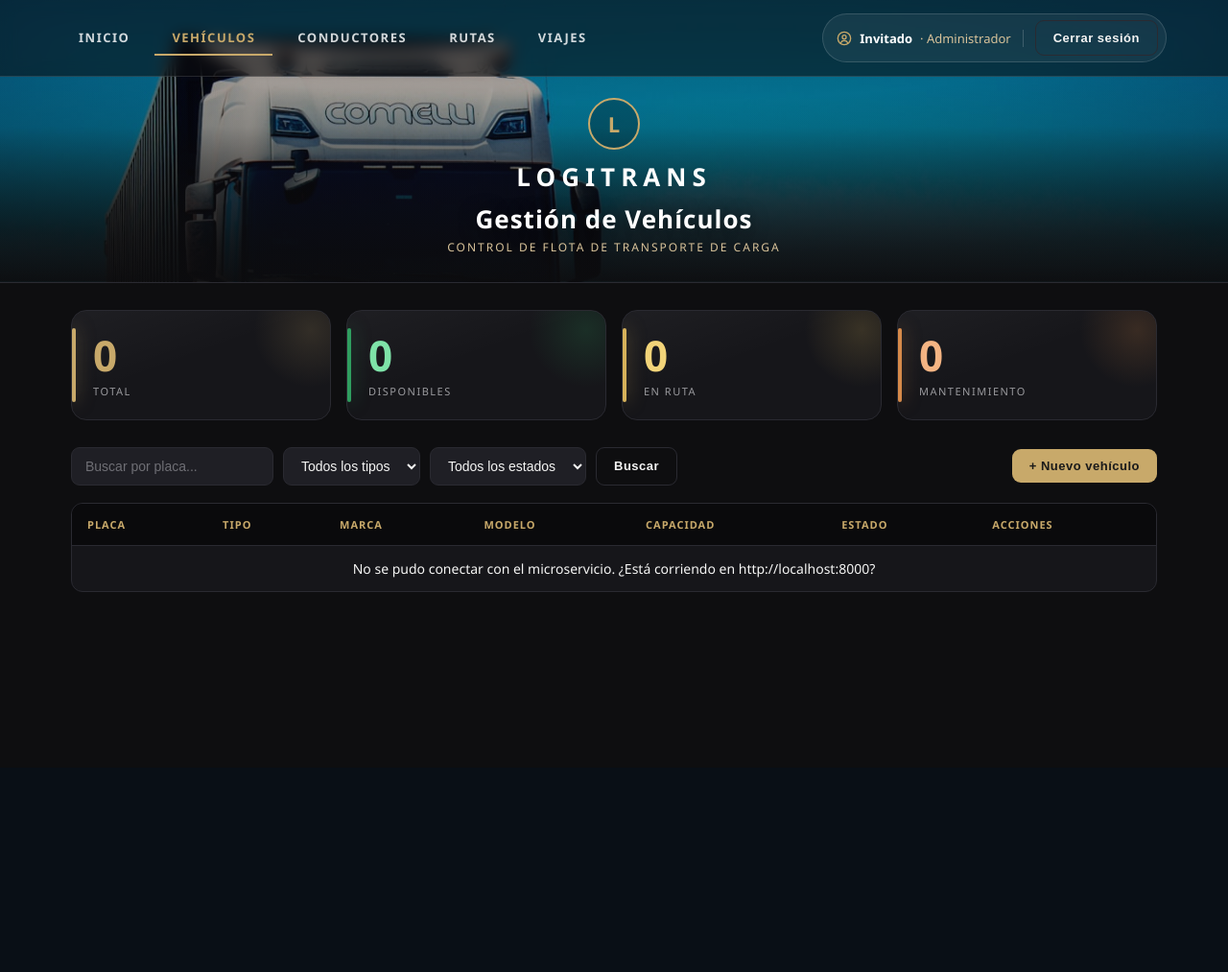
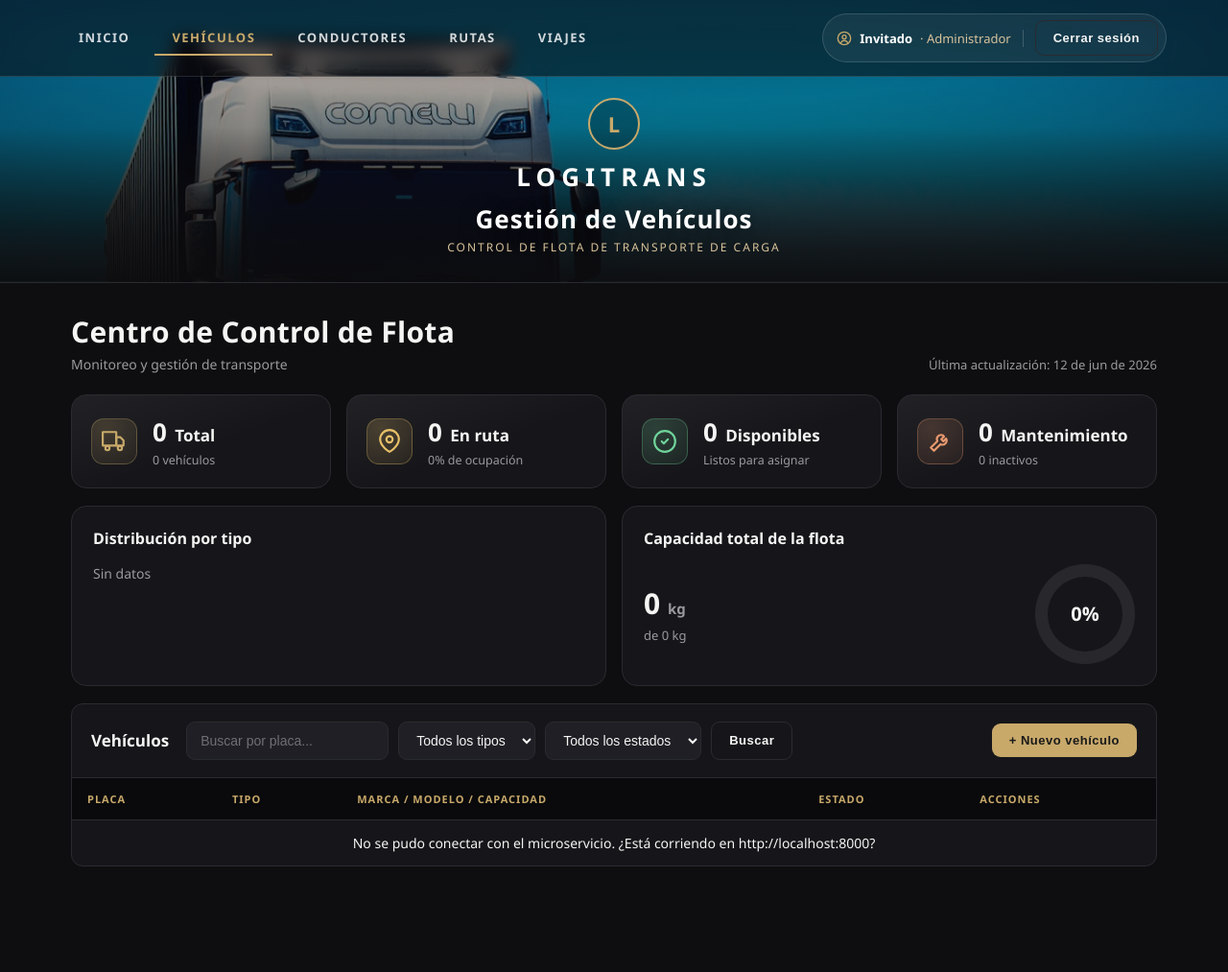
Before and after one commit to johtarazon-source/Examen_prog, a PHP site: page / in a window 1280 px wide. Shown: the whole page at 96% size. Before the commit the page ends 617 px from the top, so only its background shows below. Run offline with PHP 8.4, Linux system fonts and the light colour scheme.

Commit message:
Rediseñar el modulo de Vehiculos como panel de control
Nueva interfaz tipo dashboard (datos reales del microservicio):
- Encabezado "Centro de Control de Flota" con fecha de actualizacion
- Tarjetas KPI con icono: total, en ruta (+% ocupacion), disponibles,
  mantenimiento (+inactivos)
- Panel de capacidad de la flota con anillo de progreso (conic-gradient)
- Panel de distribucion por tipo con barras
- Tabla enriquecida (icono + marca/modelo/capacidad combinados)

Se omiten mapa GPS y grafico mensual por falta de datos en el backend.
El CRUD (alta/edicion/eliminacion/filtros) se mantiene intacto.

Co-Authored-By: Claude Opus 4.8 <noreply@anthropic.com>

```diff
--- a/frontend-logistica/css/styles.css
+++ b/frontend-logistica/css/styles.css
@@ -774,3 +774,138 @@ body {
 .panel__link:hover {
     color: var(--gold-soft);
 }
+
+/* =====================================================
+   DASHBOARD (panel de control del modulo de vehiculos)
+   ===================================================== */
+.dashboard { padding-top: 30px; padding-bottom: 60px; }
+
+/* Encabezado del panel */
+.dash-head {
+    display: flex;
+    align-items: flex-end;
+    justify-content: space-between;
+    flex-wrap: wrap;
+    gap: 10px;
+    margin-bottom: 22px;
+}
+.dash-head__title { font-size: 30px; font-weight: 800; letter-spacing: .3px; }
+.dash-head__sub   { color: var(--muted); margin-top: 4px; font-size: 14px; }
+.dash-head__date  { color: var(--muted); font-size: 13px; }
+
+/* Tarjetas KPI con icono */
+.kpis {
+    display: grid;
+    grid-template-columns: repeat(4, 1fr);
+    gap: 16px;
+    margin-bottom: 18px;
+}
+.kpi {
+    position: relative;
+    display: flex;
+    align-items: center;
+    gap: 16px;
+    background:
+        linear-gradient(160deg, rgba(255,255,255,.05), rgba(255,255,255,0) 55%),
+        var(--bg-2);
+    border: 1px solid var(--line);
+    border-radius: 16px;
+    padding: 20px;
+    overflow: hidden;
+    transition: transform .18s ease, border-color .18s ease, box-shadow .18s ease;
+}
+.kpi:hover {
+    transform: translateY(-3px);
+    border-color: rgba(200,169,106,.4);
+    box-shadow: 0 14px 34px rgba(0,0,0,.45);
+}
+.kpi__icon {
+    flex: 0 0 auto;
+    width: 48px; height: 48px;
+    display: grid; place-items: center;
+    border-radius: 13px;
+    color: var(--gold);
+    background: radial-gradient(120% 120% at 30% 20%, rgba(200,169,106,.22), rgba(200,169,106,.05));
+    border: 1px solid rgba(200,169,106,.3);
+}
+.kpi__main { font-size: 17px; font-weight: 600; }
+.kpi__num  { font-size: 26px; font-weight: 800; margin-right: 4px; }
+.kpi__sub  { color: var(--muted); font-size: 12.5px; margin-top: 3px; }
+/* Acentos de color por tipo de KPI (icono y resplandor) */
+.kpi--ruta .kpi__icon { color: #e8c069; background: radial-gradient(120% 120% at 30% 20%, rgba(232,192,105,.22), rgba(232,192,105,.05)); border-color: rgba(232,192,105,.3); }
+.kpi--ok   .kpi__icon { color: #6fd39a; background: radial-gradient(120% 120% at 30% 20%, rgba(111,211,154,.2),  rgba(111,211,154,.05)); border-color: rgba(111,211,154,.3); }
+.kpi--mant .kpi__icon { color: #e89a6f; background: radial-gradient(120% 120% at 30% 20%, rgba(232,154,111,.2),  rgba(232,154,111,.05)); border-color: rgba(232,154,111,.3); }
+
+/* Grid de paneles (distribucion + capacidad) */
+.dash-grid {
+    display: grid;
+    grid-template-columns: 1fr 1fr;
+    gap: 16px;
+    margin-bottom: 18px;
+}
+.card-panel {
+    background: var(--bg-2);
+    border: 1px solid var(--line);
+    border-radius: 16px;
+    padding: 22px;
+}
+.card-panel__title { font-size: 16px; font-weight: 700; margin-bottom: 16px; }
+.card-panel__empty { color: var(--muted); font-size: 14px; }
+
+/* Barras de distribucion por tipo */
+.barra {
+    display: grid;
+    grid-template-columns: 110px 1fr 32px;
+    align-items: center;
+    gap: 12px;
+    margin-bottom: 12px;
+}
+.barra:last-child { margin-bottom: 0; }
+.barra__label { color: var(--muted); font-size: 13px; text-transform: capitalize; white-space: nowrap; overflow: hidden; text-overflow: ellipsis; }
+.barra__track { height: 10px; background: rgba(255,255,255,.07); border-radius: 6px; overflow: hidden; }
+.barra__fill  { height: 100%; border-radius: 6px; background: linear-gradient(90deg, var(--gold-soft), var(--gold)); }
+.barra__val   { color: var(--txt); font-weight: 700; font-size: 14px; text-align: right; }
+
+/* Capacidad: cifra + anillo de progreso */
+.cap { display: flex; align-items: center; justify-content: space-between; gap: 18px; }
+.cap__num { font-size: 30px; font-weight: 800; }
+.cap__num small { font-size: 15px; color: var(--muted); font-weight: 600; }
+.cap__det { color: var(--muted); font-size: 13px; margin-top: 4px; }
+.ring {
+    position: relative;
+    flex: 0 0 auto;
+    width: 104px; height: 104px;
+    border-radius: 50%;
+    display: grid; place-items: center;
+    background: conic-gradient(var(--gold) 0deg, rgba(255,255,255,.08) 0deg);
+}
+.ring::before {
+    content: '';
+    position: absolute;
+    width: 78px; height: 78px;
+    border-radius: 50%;
+    background: var(--bg-2);
+}
+.ring__pct { position: relative; font-size: 20px; font-weight: 800; }
+
+/* Cabecera de la tabla con titulo + filtros + boton */
+.card-table__head {
+    display: flex;
+    align-items: center;
+    gap: 14px;
+    flex-wrap: wrap;
+    padding: 18px 20px;
+    border-bottom: 1px solid var(--line);
+}
+.card-table__title { font-size: 17px; font-weight: 700; margin-right: 4px; }
+.card-table__head .toolbar__filters { flex: 1; margin: 0; }
+.card-table__head .btn--primary { margin-left: auto; }
+
+/* Responsive del dashboard */
+@media (max-width: 980px) {
+    .kpis { grid-template-columns: repeat(2, 1fr); }
+    .dash-grid { grid-template-columns: 1fr; }
+}
+@media (max-width: 560px) {
+    .kpis { grid-template-columns: 1fr; }
+}
--- a/frontend-logistica/index.html
+++ b/frontend-logistica/index.html
@@ -29,33 +29,90 @@
         </div>
     </header>
 
-    <main class="container">
+    <main class="container dashboard">
 
         <!-- MENSAJES -->
         <div id="mensaje" class="mensaje" hidden></div>
 
-        <!-- ESTADÍSTICAS -->
-        <section class="stats">
-            <div class="stat stat--total">
-                <div class="stat__num" id="statTotal">0</div>
-                <div class="stat__label">Total</div>
+        <!-- ENCABEZADO DEL PANEL -->
+        <header class="dash-head">
+            <div>
+                <h1 class="dash-head__title">Centro de Control de Flota</h1>
+                <p class="dash-head__sub">Monitoreo y gestión de transporte</p>
             </div>
-            <div class="stat stat--ok">
-                <div class="stat__num" id="statDisponibles">0</div>
-                <div class="stat__label">Disponibles</div>
+            <span class="dash-head__date" id="dashFecha">—</span>
+        </header>
+
+        <!-- TARJETAS KPI -->
+        <section class="kpis">
+            <article class="kpi kpi--total">
+                <div class="kpi__icon">
+                    <svg viewBox="0 0 24 24" width="26" height="26" fill="none" stroke="currentColor" stroke-width="2" stroke-linecap="round" stroke-linejoin="round"><path d="M1 3h13v13H1Z"/><path d="M14 8h4l3 3v5h-7Z"/><circle cx="5.5" cy="18.5" r="2"/><circle cx="17.5" cy="18.5" r="2"/></svg>
                 </div>
-            <div class="stat stat--ruta">
-                <div class="stat__num" id="statEnRuta">0</div>
-                <div class="stat__label">En ruta</div>
+                <div class="kpi__body">
+                    <div class="kpi__main"><span class="kpi__num" id="statTotal">0</span> Total</div>
+                    <div class="kpi__sub" id="kpiTotalSub">0 vehículos</div>
                 </div>
-            <div class="stat stat--mant">
-                <div class="stat__num" id="statMantenimiento">0</div>
-                <div class="stat__label">Mantenimiento</div>
+            </article>
+
+            <article class="kpi kpi--ruta">
+                <div class="kpi__icon">
+                    <svg viewBox="0 0 24 24" width="26" height="26" fill="none" stroke="currentColor" stroke-width="2" stroke-linecap="round" stroke-linejoin="round"><path d="M21 10c0 7-9 12-9 12s-9-5-9-12a9 9 0 0 1 18 0Z"/><circle cx="12" cy="10" r="3"/></svg>
                 </div>
+                <div class="kpi__body">
+                    <div class="kpi__main"><span class="kpi__num" id="statEnRuta">0</span> En ruta</div>
+                    <div class="kpi__sub" id="kpiOcupacion">0% de ocupación</div>
+                </div>
+            </article>
+
+            <article class="kpi kpi--ok">
+                <div class="kpi__icon">
+                    <svg viewBox="0 0 24 24" width="26" height="26" fill="none" stroke="currentColor" stroke-width="2" stroke-linecap="round" stroke-linejoin="round"><circle cx="12" cy="12" r="10"/><path d="m9 12 2 2 4-4"/></svg>
+                </div>
+                <div class="kpi__body">
+                    <div class="kpi__main"><span class="kpi__num" id="statDisponibles">0</span> Disponibles</div>
+                    <div class="kpi__sub">Listos para asignar</div>
+                </div>
+            </article>
+
+            <article class="kpi kpi--mant">
+                <div class="kpi__icon">
+                    <svg viewBox="0 0 24 24" width="26" height="26" fill="none" stroke="currentColor" stroke-width="2" stroke-linecap="round" stroke-linejoin="round"><path d="M14.7 6.3a4 4 0 0 0-5.4 5.4L3 18l3 3 6.3-6.3a4 4 0 0 0 5.4-5.4l-2.6 2.6-2-2 2.6-2.6Z"/></svg>
+                </div>
+                <div class="kpi__body">
+                    <div class="kpi__main"><span class="kpi__num" id="statMantenimiento">0</span> Mantenimiento</div>
+                    <div class="kpi__sub" id="kpiInactivos">0 inactivos</div>
+                </div>
+            </article>
         </section>
 
-        <!-- BARRA DE ACCIONES -->
-        <section class="toolbar">
+        <!-- PANELES: DISTRIBUCIÓN Y CAPACIDAD -->
+        <section class="dash-grid">
+            <article class="card-panel">
+                <h2 class="card-panel__title">Distribución por tipo</h2>
+                <div class="barras" id="barrasTipo">
+                    <p class="card-panel__empty">Sin datos</p>
+                </div>
+            </article>
+
+            <article class="card-panel card-panel--cap">
+                <h2 class="card-panel__title">Capacidad total de la flota</h2>
+                <div class="cap">
+                    <div class="cap__info">
+                        <div class="cap__num"><span id="capTotal">0</span> <small>kg</small></div>
+                        <div class="cap__det" id="capDetalle">de 0 kg</div>
+                    </div>
+                    <div class="ring" id="capRing">
+                        <span class="ring__pct" id="capPct">0%</span>
+                    </div>
+                </div>
+            </article>
+        </section>
+
+        <!-- TABLA DE VEHÍCULOS -->
+        <section class="card-table">
+            <div class="card-table__head">
+                <h2 class="card-table__title">Vehículos</h2>
                 <div class="toolbar__filters">
                     <input type="text" id="filtroPlaca" class="input" placeholder="Buscar por placa...">
                     <select id="filtroTipo" class="input">
@@ -73,24 +130,19 @@
                     <button class="btn btn--ghost" id="btnBuscar">Buscar</button>
                 </div>
                 <button class="btn btn--primary" id="btnNuevo">+ Nuevo vehículo</button>
-        </section>
-
-        <!-- TABLA -->
-        <section class="card-table">
+            </div>
             <table class="tabla">
                 <thead>
                     <tr>
                         <th>Placa</th>
                         <th>Tipo</th>
-                        <th>Marca</th>
-                        <th>Modelo</th>
-                        <th>Capacidad</th>
+                        <th>Marca / Modelo / Capacidad</th>
                         <th>Estado</th>
                         <th>Acciones</th>
                     </tr>
                 </thead>
                 <tbody id="tablaBody">
-                    <tr><td colspan="7" class="tabla__empty">Cargando...</td></tr>
+                    <tr><td colspan="5" class="tabla__empty">Cargando...</td></tr>
                 </tbody>
             </table>
         </section>
```
Also changed, not shown: frontend-logistica/js/vehiculos.js (+81 -9 lines). Lines whose indentation alone changed are shown as unchanged.
